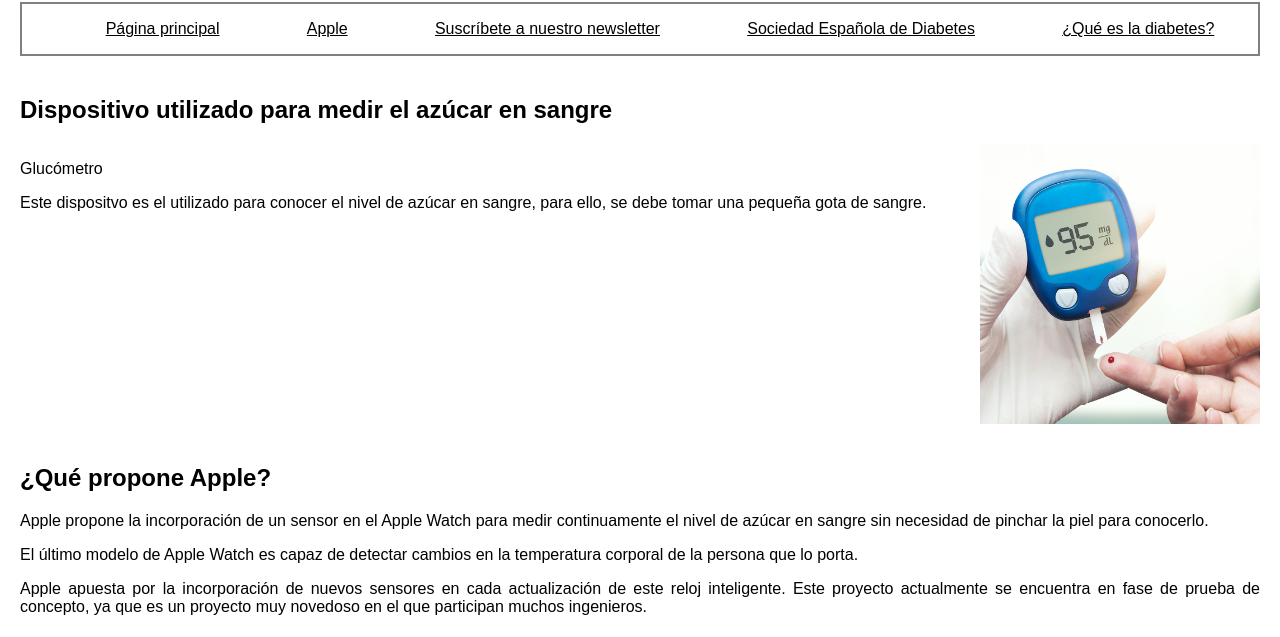
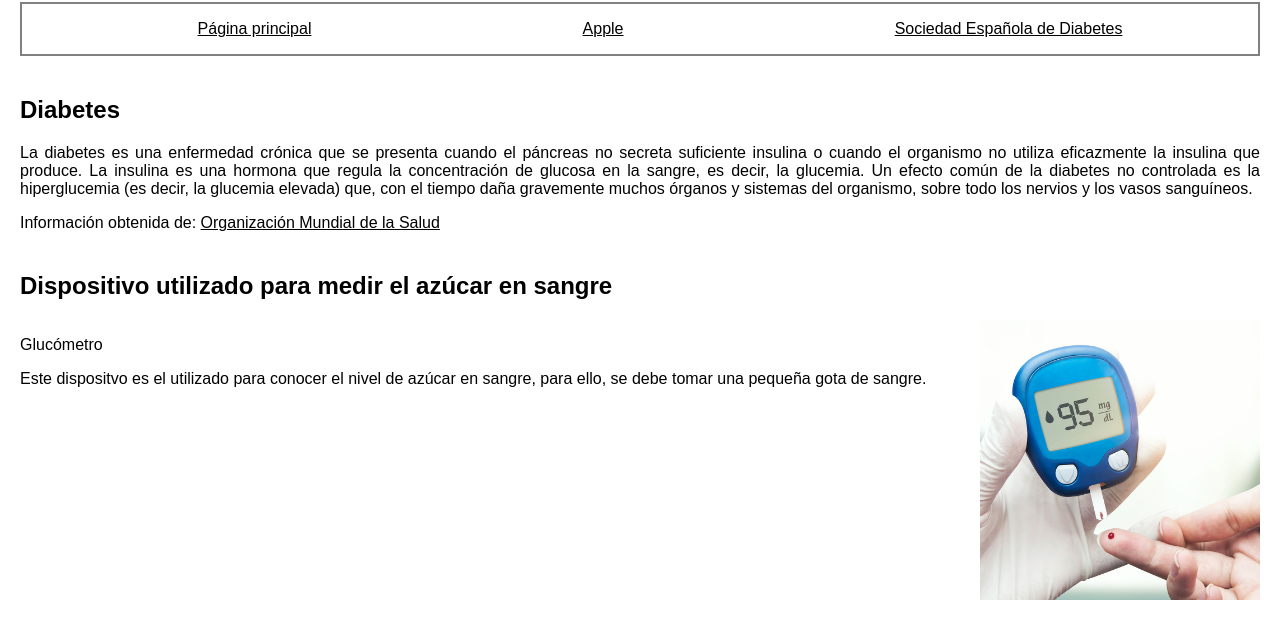
Before and after one commit to Asanchezri/trabajo_ipo_hardware, a plain HTML site: page index.html in a window 1280 px wide. Shown: the part 735-1372 px from the top of the page. Drawn offline with Linux system fonts and the light colour scheme.

Commit message:
mejoras_1index index.html

```diff
--- a/index.html
+++ b/index.html
@@ -21,15 +21,21 @@
         <ul>
             <li><a href="./index.html">Página principal</a></li>
             <li><a href="https://www.apple.com/es/">Apple</a></li>
-            <li><a href="#formulario">Suscríbete a nuestro newsletter</a></li>
             <li><a href="https://www.sediabetes.org/">Sociedad Española de Diabetes</a></li>
-            <li><a href="./diabetes.html">¿Qué es la diabetes?</a></li>
         </ul>
     </nav>
 </header>
 
 
 <main>
+
+<section id="que_diabetes">
+    <h2>Diabetes</h2>
+    <p>La diabetes es una enfermedad crónica que se presenta cuando el páncreas no secreta suficiente insulina o cuando el organismo no utiliza eficazmente la insulina que produce. La insulina es una hormona que regula la concentración de glucosa en la sangre, es decir, la glucemia. Un efecto común de la diabetes no controlada es la hiperglucemia (es decir, la glucemia elevada) que, con el tiempo daña gravemente muchos órganos y sistemas del organismo, sobre todo los nervios y los vasos sanguíneos.</p>
+
+    <p>Información obtenida de: <a href="https://www.who.int/es/news-room/fact-sheets/detail/diabetes">Organización Mundial de la Salud</a></p>
+</section>
+
     <section id="glucometro">
         <h2>Dispositivo utilizado para medir el azúcar en sangre</h2>
     <div class="glucometro_imagen">
@@ -77,7 +83,7 @@
     </section>
 
     <section id="formulario">
-    <h2>Formulario NewsLetter</h2>
+    <h2>Suscríbete a nuestra NewsLetter</h2>
     <form>
         <label for="nombre">Nombre:</label>
         <input id="nombre" type="text">
```
